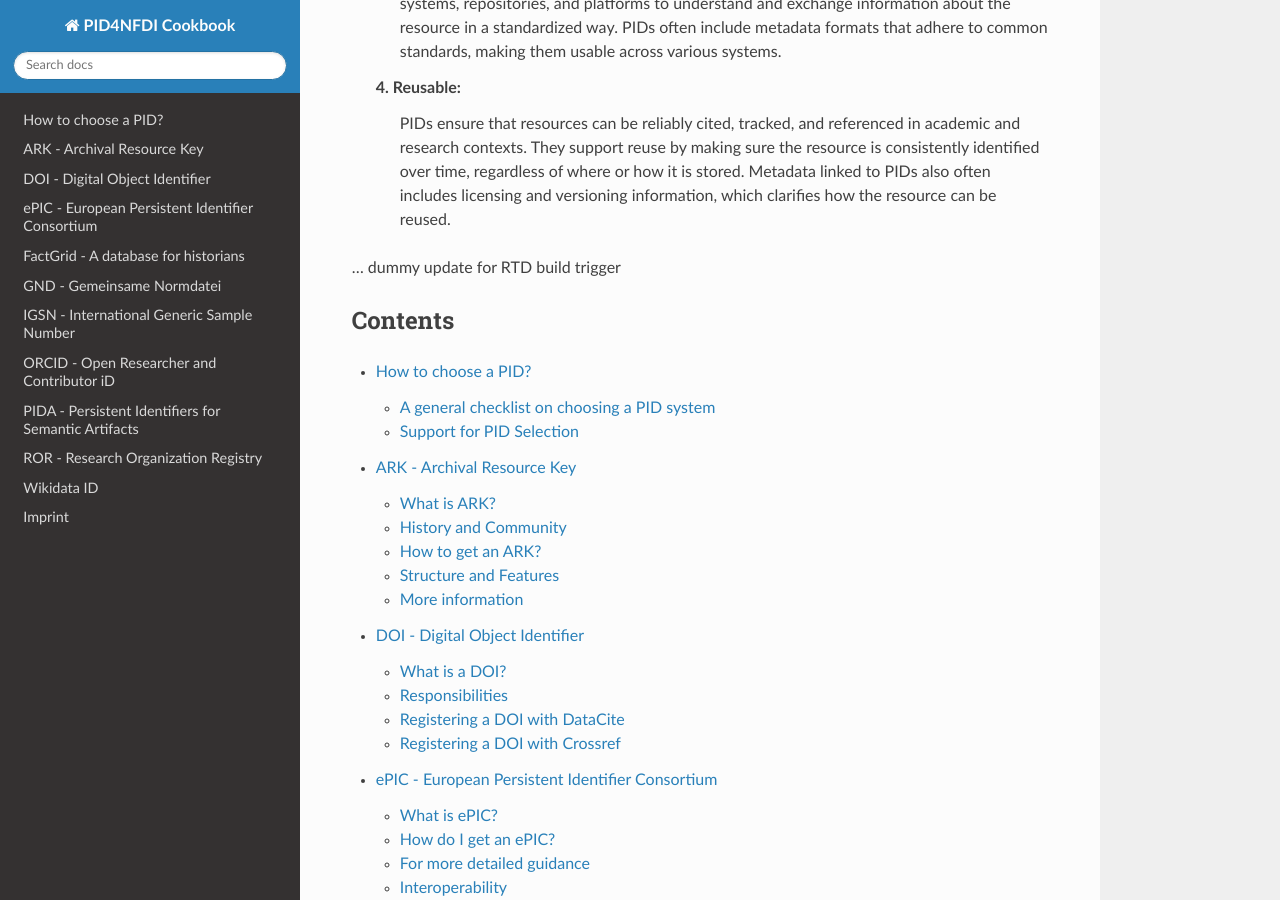
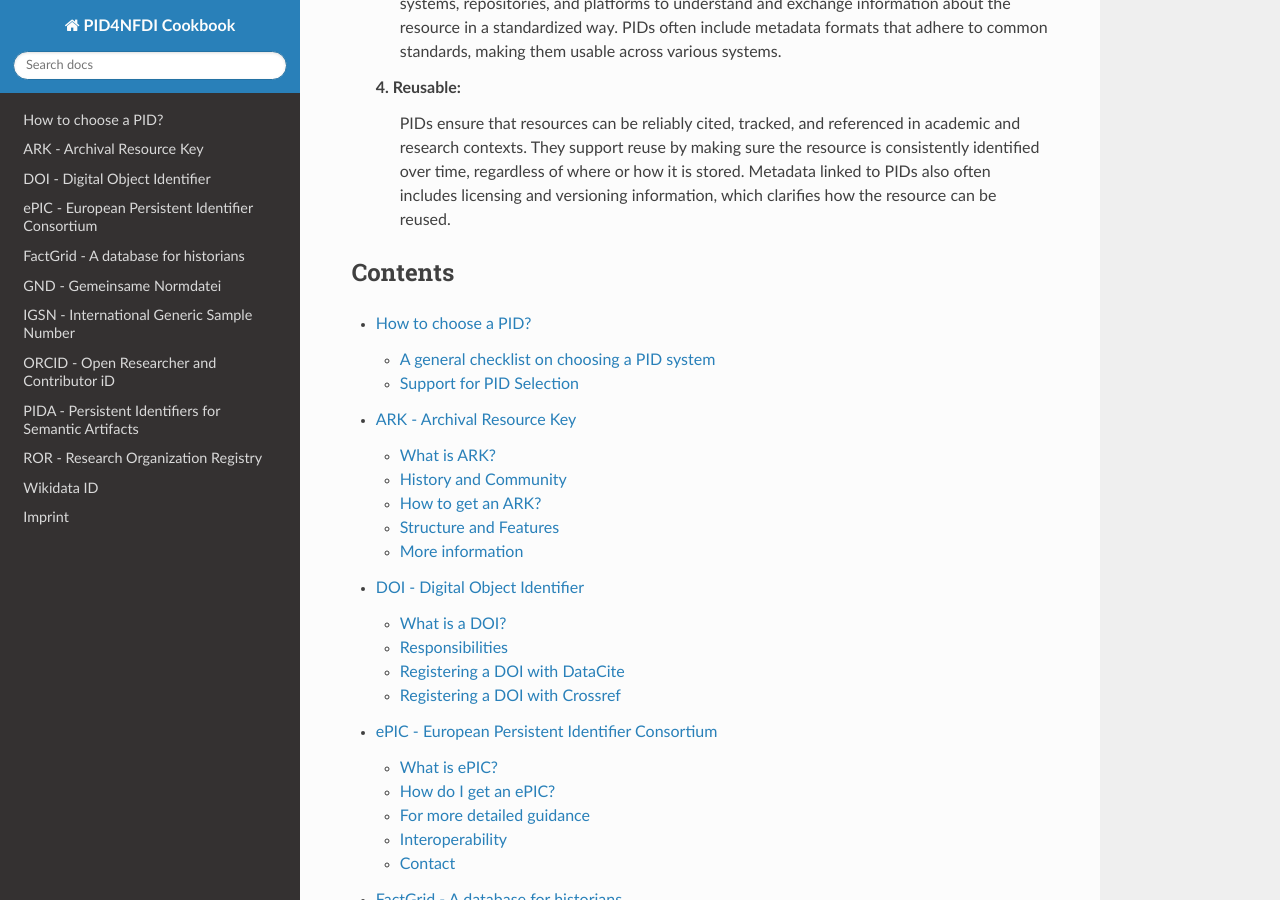
Before and after one commit to stephw-tib/pid4nfdi-training, a Sphinx documentation site: the page built from docs/source/index.rst, in a window 1280 px wide and 900 px high, scrolled down 1785 px. Built offline with Sphinx 7.4.7 and the Read the Docs theme 3.1.0, drawn with Linux system fonts in a browser that asks for light colours; pages that are not in the unit, such as notebooks, are missing from menus.

Commit message:
Update index.rst
Signed-off-by: kahlertt <166626523+kahlertt@users.noreply.github.com>

```diff
--- a/docs/source/index.rst
+++ b/docs/source/index.rst
@@ -41,7 +41,6 @@
   **4. Reusable:**
    PIDs ensure that resources can be reliably cited, tracked, and referenced in academic and research contexts. They support reuse by making sure the resource is consistently identified over time, regardless of where or how it is stored. Metadata linked to PIDs also often includes licensing and versioning information, which clarifies how the resource can be reused.
 
-... dummy update for RTD build trigger
 
 Contents
 --------
```
